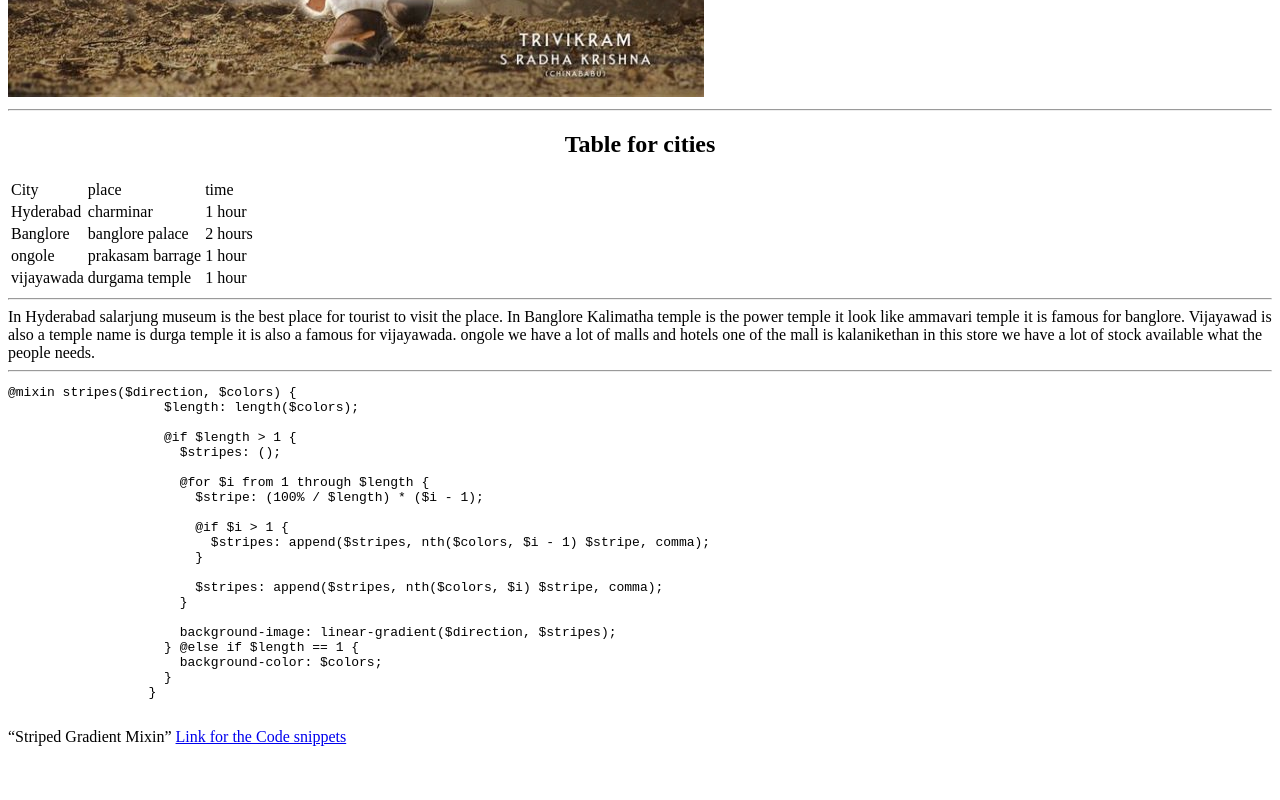
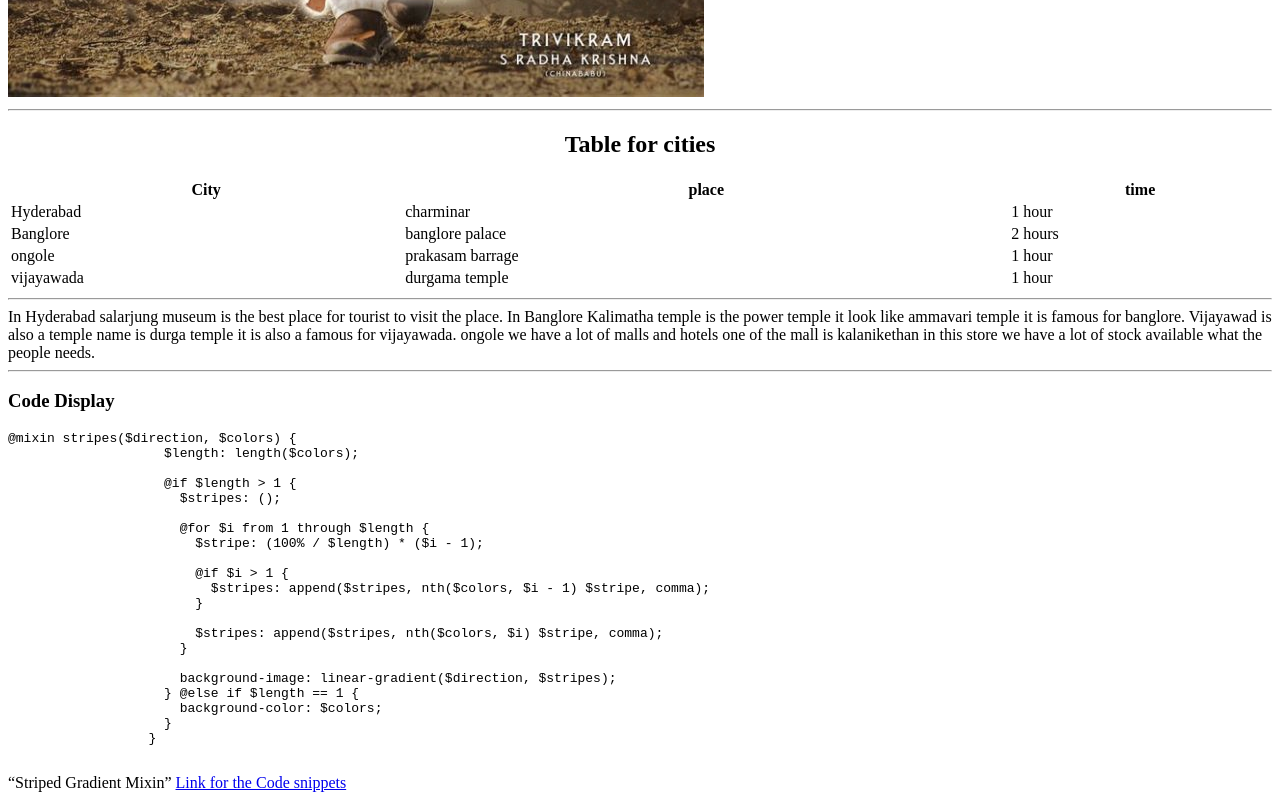
Before and after one commit to 44-563-Web-Apps-F22/44563-webapps-assignment-3-udaykirankolla, a plain HTML site: page aboutme.html in a window 1280 px wide. Shown: the part 1151-1951 px from the top of the page. Before the commit the page ends 1905 px from the top, so only its background shows below. Drawn offline with Linux system fonts and the light colour scheme.

Commit message:
Update aboutme.html

```diff
--- a/aboutme.html
+++ b/aboutme.html
@@ -24,11 +24,11 @@
 
 
                 <hr><h2> <center>Table for cities</center> </h2>
-                <table>
+                <table style="width:100%">
                     <tr>
-                      <td>City  </td>
-                      <td>     place</td>
-                      <td>   time</td>
+                      <th>City  </th>
+                      <th>     place</th>
+                      <th>   time</th>
 
                     </tr>
                     <tr>
@@ -69,6 +69,7 @@
                  ongole we have a lot of malls and hotels one of the mall is kalanikethan in this store we have a lot of stock available what the people needs.
 
                 <hr>
+                <h3>Code Display</h3>
                 <pre>@mixin stripes($direction, $colors) {
                     $length: length($colors);
 
```
